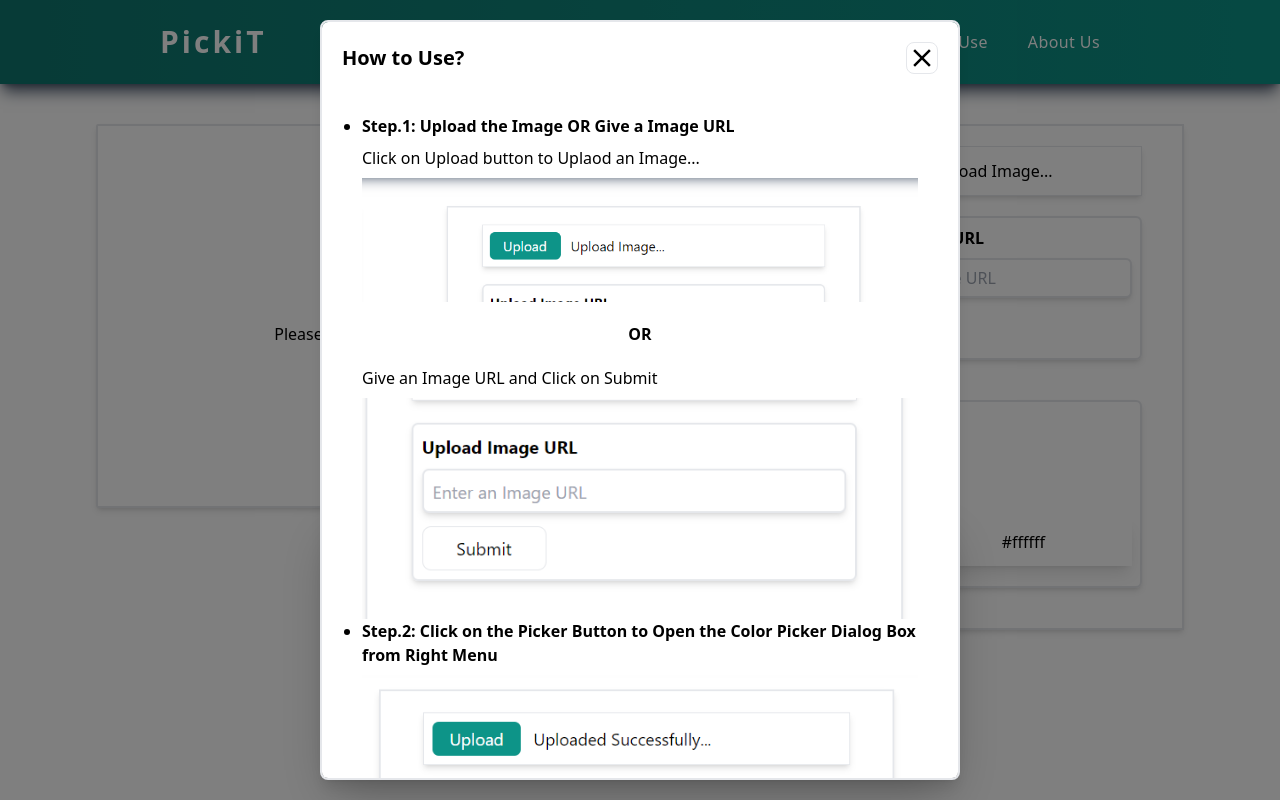
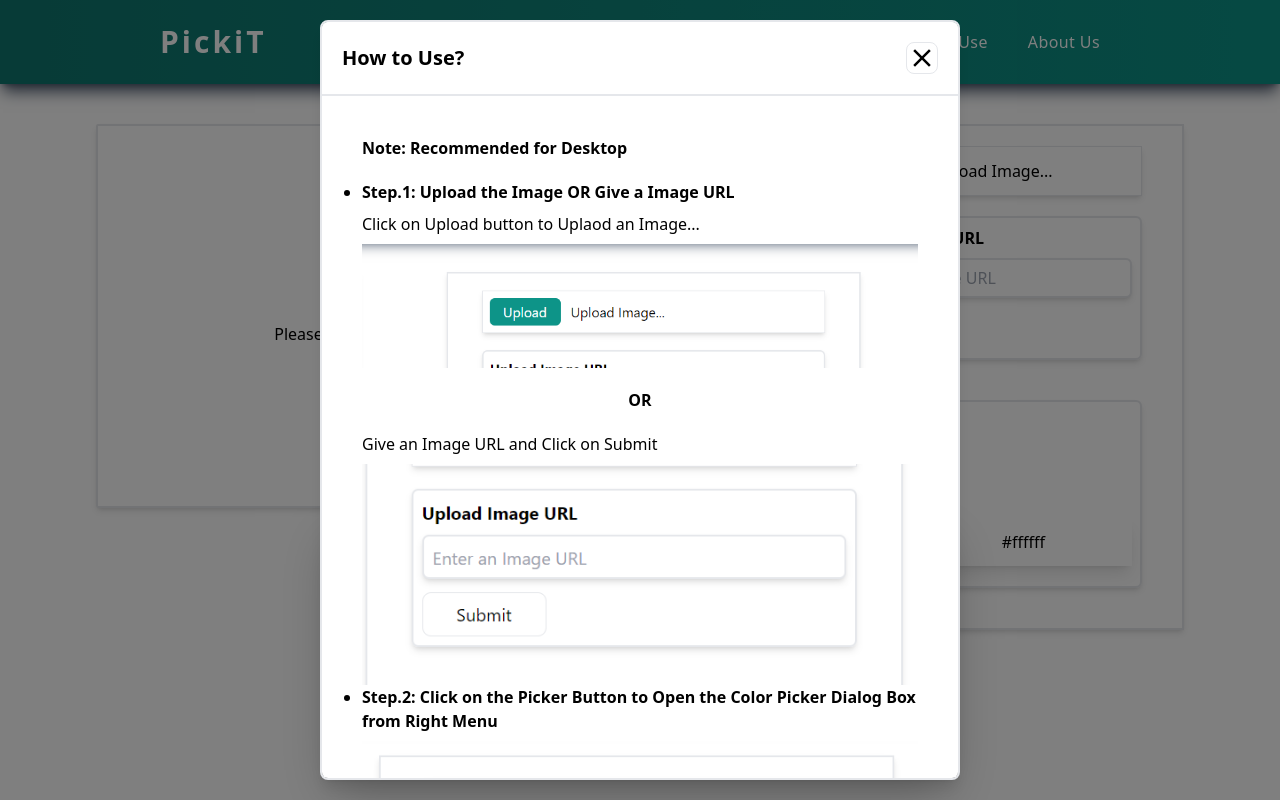
Before and after one commit to Ilyas-Taj07/PickiT, a React (Create React App) app: page / in a window 1280 px wide. Both pictures are taken after a click on the element "How to Use". Built offline with nearby package versions, Linux system fonts and the light colour scheme.

Commit message:
Changed the How to use UI

```diff
--- a/src/Screens/HowToUse/HowToUse.js
+++ b/src/Screens/HowToUse/HowToUse.js
@@ -10,14 +10,14 @@
 function HowToUse({ setHowtoUse }) {
     return (
         <div className='fixed top-0 left-0 w-full h-full bg-black bg-opacity-50 z-40 flex justify-center items-start'>
-            <div className='bg-white shadow-lg border-2 rounded-lg mt-5 p-5 w-1/2' style={{
+            <div className='bg-white shadow-lg border-2 rounded-lg mt-5 laptop:w-1/2 w-full' style={{
 
                 height: "95vh",
                 overflowY: "auto"
 
             }}>
                 {/* Heading with close button */}
-                <div className='flex justify-between items-center'>
+                <div className='flex justify-between items-center sticky top-0 bg-white p-5 border-b-2'>
                     <span className='text-xl font-bold'>How to Use?</span>
                     <div className='border w-8 h-8 rounded-lg text-3xl hover:bg-teal-700 hover:text-white cursor-pointer'
                         onClick={() => setHowtoUse(false)}
@@ -26,7 +26,8 @@
                     </div>
                 </div>
                 {/* Matter  */}
-                <div className='px-5 py-10'>
+                <div className='p-10'>
+                    <span className='mb-5 block font-bold'>Note: Recommended for Desktop</span>
                     <ul className='list-disc'>
                         <li className='font-bold'>Step.1: Upload the Image OR Give a Image URL</li>
                         <div className='mt-2'>
```
